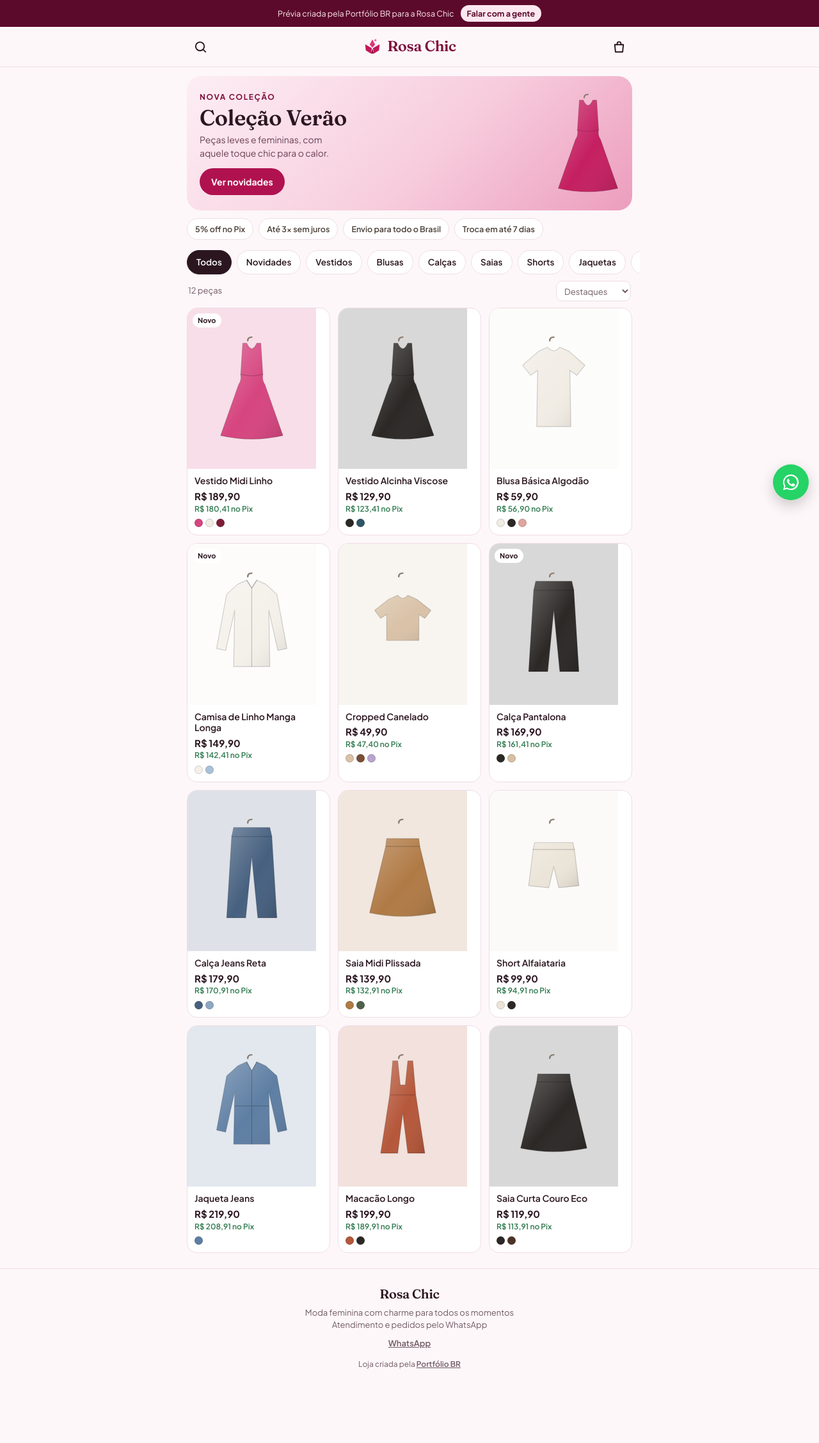
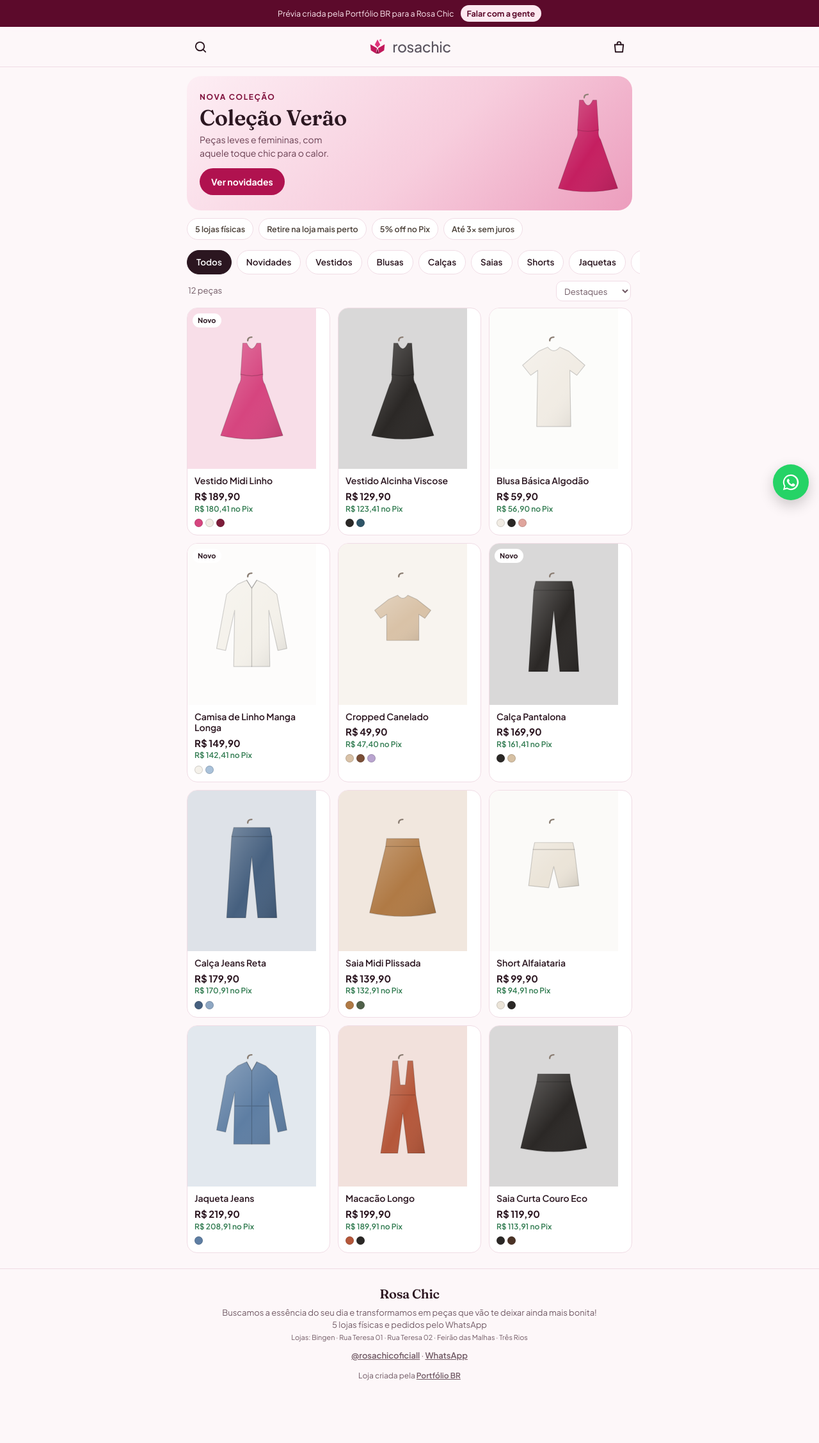
Before and after one commit to bosco-2009/dev-marketing, a plain HTML site: page previas/rosa-chic/index.html in a window 1280 px wide. Shown: the whole page at 64% size. Drawn offline with Linux system fonts and the light colour scheme.

Commit message:
Prévia Rosa Chic: escolha da loja no pedido, marca e bio reais
Co-Authored-By: Claude Opus 5.5 <noreply@anthropic.com>
Claude-Session: https://claude.ai/code/session_01EBfm1GyLPKSSGyPw7BG6jN

```diff
--- a/previas/rosa-chic/index.html
+++ b/previas/rosa-chic/index.html
@@ -34,6 +34,7 @@ a{color:inherit}
 .top .wrap{display:flex;align-items:center;gap:6px;padding:10px 12px}
 .marca{flex:1;text-align:center;font-size:23px;display:flex;align-items:center;justify-content:center;gap:8px;color:var(--ac-d)}
 .marca svg{width:30px;height:30px;flex:none}
+.marca span{font-family:'Plus Jakarta Sans',system-ui,sans-serif;font-weight:500;color:#5b5560;letter-spacing:-.4px;text-transform:lowercase}
 .ib{width:42px;height:42px;border-radius:50%;display:grid;place-items:center;position:relative;flex:none}
 .ib svg{width:23px;height:23px}
 .cnt{position:absolute;top:3px;right:2px;background:var(--ac);color:#fff;font-size:11px;font-weight:700;min-width:18px;height:18px;border-radius:9px;display:grid;place-items:center;padding:0 4px}
@@ -209,13 +210,14 @@ footer a{font-weight:600}
    ========================================================= */
 const LOJA = {
   nome: 'Rosa Chic',
-  slogan: 'Moda feminina com charme para todos os momentos',
+  slogan: 'Buscamos a essência do seu dia e transformamos em peças que vão te deixar ainda mais bonita!',
+  lojas: ['Bingen', 'Rua Teresa 01', 'Rua Teresa 02', 'Feirão das Malhas', 'Três Rios'],
   whats: '5521971101835',            // WhatsApp que recebe os pedidos (com 55 + DDD)
-  instagram: '',      // sem @
-  cidade: 'Atendimento e pedidos pelo WhatsApp',
+  instagram: 'rosachicoficiall',      // sem @
+  cidade: '5 lojas físicas e pedidos pelo WhatsApp',
   descontoPix: 5,                    // % de desconto no Pix (0 = sem desconto)
   parcelas: 3,                       // parcelas sem juros no cartão (0 = não mostrar)
-  beneficios: ['5% off no Pix', 'Até 3x sem juros', 'Envio para todo o Brasil', 'Troca em até 7 dias'],
+  beneficios: ['5 lojas físicas', 'Retire na loja mais perto', '5% off no Pix', 'Até 3x sem juros'],
   destaque: { selo: 'Nova coleção', titulo: 'Coleção Verão', texto: 'Peças leves e femininas, com aquele toque chic para o calor.', botao: 'Ver novidades' },
   // Modo demonstração: o pedido não vai para o WhatsApp da loja; mostra como chegaria.
   demo: true,
@@ -337,13 +339,13 @@ function toast(m){ const t = $('#toast'); t.textContent = m; t.className = 'show
 
 /* ===== montagem fixa ===== */
 document.title = LOJA.demo ? `${LOJA.nome} — prévia da loja virtual` : LOJA.nome;
-$('#marca').innerHTML = LOGO + '<span>' + esc(LOJA.nome) + '</span>';
+$('#marca').innerHTML = LOGO + '<span>rosachic</span>';
 if (LOJA.demo) { $('#demo').hidden = false; $('#demo-link').href = LOJA.demoLink; }
 $('#zap').href = `https://wa.me/${LOJA.demo ? LOJA.demoWhats : LOJA.whats}?text=${encodeURIComponent(LOJA.demo ? 'Olá! Vi a prévia do site da Rosa Chic e quero saber mais.' : `Olá, ${LOJA.nome}! Vim pelo site.`)}`;
 const D = LOJA.destaque;
 $('#hero').innerHTML = `${peca('vestido', '#c2185b')}<small>${esc(D.selo)}</small><h1 class="serif">${esc(D.titulo)}</h1><p>${esc(D.texto)}</p><button data-act="novidades">${esc(D.botao)}</button>`;
 $('#benef').innerHTML = LOJA.beneficios.map(b => `<span>${esc(b)}</span>`).join('');
-$('#rodape').innerHTML = `<span class="marca serif">${esc(LOJA.nome)}</span>${esc(LOJA.slogan)}<br>${esc(LOJA.cidade)}
+$('#rodape').innerHTML = `<span class="marca serif">${esc(LOJA.nome)}</span>${esc(LOJA.slogan)}<br>${esc(LOJA.cidade)}<br><small>Lojas: ${LOJA.lojas.map(esc).join(' · ')}</small>
   <p style="margin-top:10px">${LOJA.instagram ? `<a href="https://instagram.com/${esc(LOJA.instagram)}" target="_blank" rel="noopener">@${esc(LOJA.instagram)}</a> · ` : ''}<a href="${$('#zap').href}" target="_blank" rel="noopener">WhatsApp</a></p>
   <p class="credito">Loja criada pela <a href="${esc(LOJA.demoLink)}" target="_blank" rel="noopener">Portfólio BR</a></p>`;
 
@@ -463,6 +465,7 @@ function htmlSacola(){
       <div class="f"><span>Entrega</span><div class="opc" style="grid-template-columns:1fr 1fr">
         <label><input type="radio" name="entrega" value="Envio pelos Correios/transportadora" checked><span>Receber em casa</span></label>
         <label><input type="radio" name="entrega" value="Retirar na loja"><span>Retirar na loja</span></label></div></div>
+      <label class="f"><span>Qual loja vai atender você?</span><select name="loja" required style="height:46px;border-radius:12px;border:1px solid var(--line);padding:0 12px;background:var(--card)">${LOJA.lojas.map(l => `<option>${esc(l)}</option>`).join('')}</select></label>
       <div class="f"><span>Pagamento</span><div class="opc">
         <label><input type="radio" name="pag" value="Pix" checked><span>Pix${LOJA.descontoPix ? `<br>−${LOJA.descontoPix}%` : ''}</span></label>
         <label><input type="radio" name="pag" value="Cartão"><span>Cartão</span></label>
@@ -475,7 +478,7 @@ function mensagem(dados){
   const t = totais(), cod = 'PED-' + Date.now().toString(36).slice(-5).toUpperCase();
   const pix = dados.pag === 'Pix' && LOJA.descontoPix;
   return [
-    `Olá! Quero fazer este pedido na *${LOJA.nome}* (${cod}):`, '',
+    `Olá! Quero fazer este pedido na *${LOJA.nome} — loja ${dados.loja}* (${cod}):`, '',
     ...S.sacola.map(i => { const p = prod(i.id); return `• ${i.q}x ${p.nome} — ${i.cor}, ${i.tam} — ${brl(p.preco * i.q)}`; }), '',
     `Subtotal: ${brl(t.sub)}`,
     `Pagamento: ${dados.pag}${pix ? ` (${LOJA.descontoPix}% off) — *${brl(t.pix)}*` : ''}`,
@@ -495,7 +498,7 @@ function enviarPedido(f){
   const msg = mensagem(d);
   if (!LOJA.demo) { window.open(`https://wa.me/${LOJA.whats}?text=${encodeURIComponent(msg)}`, '_blank', 'noopener'); return; }
   abrir('Pedido pronto!', `
-    <p class="explica">Na loja de verdade, ao tocar em enviar, <b>esta mensagem chega no WhatsApp da lojista</b>, já com peça, cor, tamanho, total e forma de pagamento. Sem perguntas repetidas no direct.</p>
+    <p class="explica">No site de verdade, ao tocar em enviar, <b>esta mensagem chega direto no WhatsApp da loja ${esc(d.loja)}</b>, já com peça, cor, tamanho, total e forma de pagamento. A cliente não precisa escolher número nem repetir nada no direct.</p>
     <div class="zapbg"><div class="balao">${esc(msg).replace(/\*([^*]+)\*/g, '<b>$1</b>')}</div></div>
     <div class="pad" style="margin-top:16px;display:grid;gap:10px">
       <a class="btn ac" href="${esc(LOJA.demoLink)}" target="_blank" rel="noopener">Quero minha loja assim</a>
```
